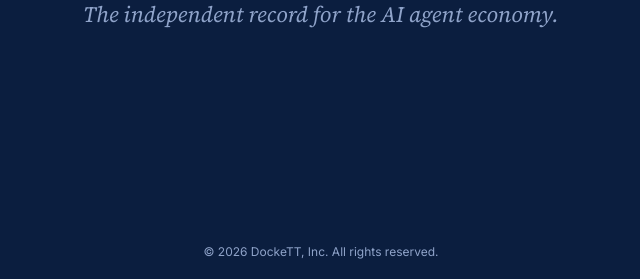
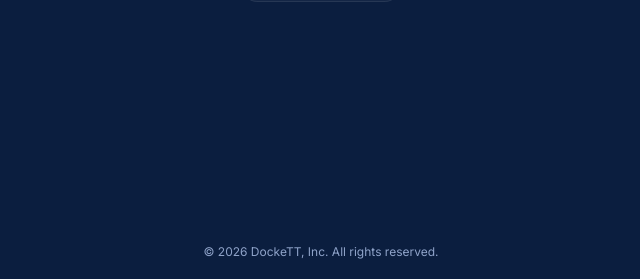
Before and after one commit to HeyWireBrogrammer/dockett-site, a plain HTML site: page index.html in a window 1280 px wide. Shown: the part 521-800 px from the top of the page, without its empty margins (319-959 px from the left). Drawn offline with Linux system fonts and the light colour scheme.

Commit message:
Remove tagline; drop unused serif font
Co-Authored-By: Claude Opus 4.8 (1M context) <noreply@anthropic.com>

```diff
--- a/index.html
+++ b/index.html
@@ -21,7 +21,7 @@
   <!-- Fonts: Inter (UI/wordmark) + Source Serif 4 (editorial subhead) — Design System §4.1 -->
   <link rel="preconnect" href="https://fonts.googleapis.com" />
   <link rel="preconnect" href="https://fonts.gstatic.com" crossorigin />
-  <link href="https://fonts.googleapis.com/css2?family=Inter:wght@400;500;700&family=Source+Serif+4:ital,wght@1,400&display=swap" rel="stylesheet" />
+  <link href="https://fonts.googleapis.com/css2?family=Inter:wght@400;500;700&display=swap" rel="stylesheet" />
 
   <style>
     /* DockeTT Design System v1.0 — canonical tokens (§3.1) */
@@ -121,16 +121,6 @@
       background: var(--color-signal);
     }
 
-    /* Tagline — editorial serif subhead (§4.3), sentence case, brand voice (§9.3) */
-    .tag {
-      margin-top: 24px;
-      font-family: var(--font-serif);
-      font-style: italic;
-      font-size: clamp(18px, 4.5vw, 22px);
-      line-height: 1.4;
-      color: var(--color-slate-500);
-    }
-
     footer {
       position: fixed;
       bottom: 20px;
@@ -165,8 +155,6 @@
     <h1 class="wordmark">Docke<span class="tt">TT</span></h1>
 
     <p class="badge"><span class="dot" aria-hidden="true"></span> Coming soon</p>
-
-    <p class="tag">The independent record for the AI agent economy.</p>
   </main>
 
   <footer>&copy; <span id="yr"></span> DockeTT, Inc. All rights reserved.</footer>
```
